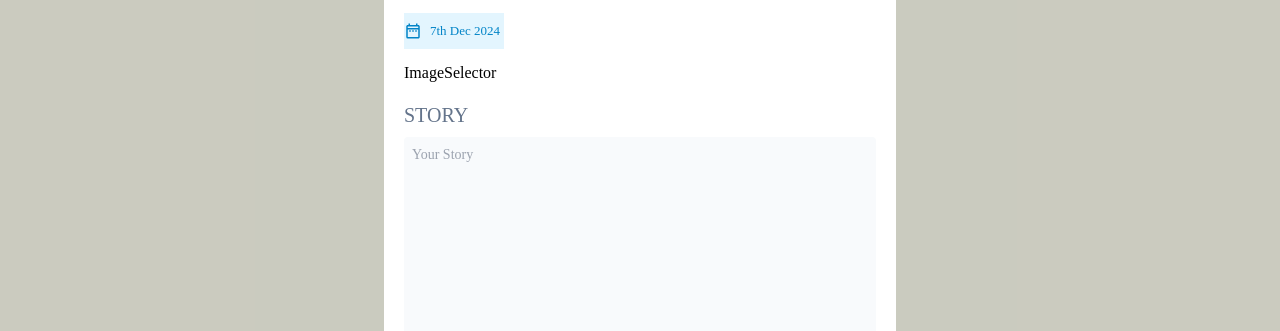
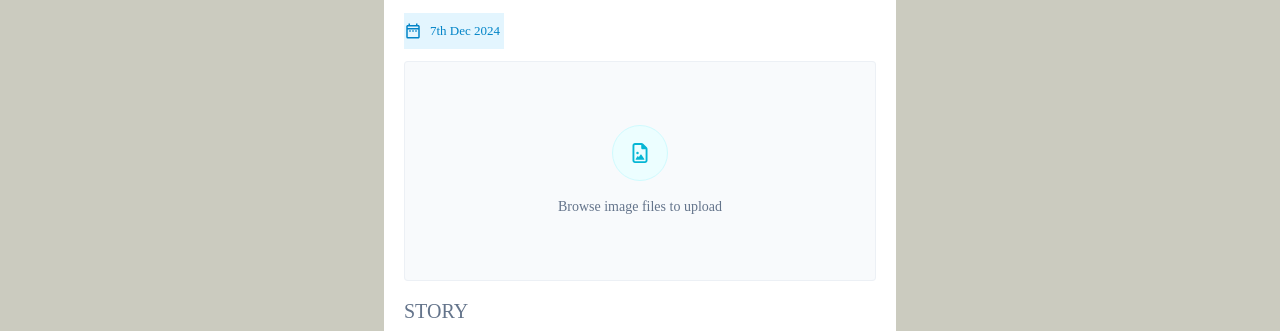
Before and after one commit to kv13b/TravelStory, a React (Vite) app in the folder frontend/my-travel-app/: page /dashboard in a window 1280 px wide. Both pictures are taken after a click on the button 1208 px from the left and 728 px from the top of the page. Shown: the part 201-532 px from the top of the page. Built offline with nearby package versions, Linux system fonts and the light colour scheme; no server answers.

Commit message:
added image component

```diff
--- a/frontend/my-travel-app/src/component/input/ImageSelector.jsx
+++ b/frontend/my-travel-app/src/component/input/ImageSelector.jsx
@@ -1,5 +1,34 @@
+import { useRef, useState } from "react";
+import { FaRegFileImage } from "react-icons/fa6";
+
 const ImageSelector = ({ image, setimage }) => {
-  return <div>ImageSelector</div>;
+  const InputRef = useRef(null);
+  const [previewUrl, setPreviewUrl] = useState(null);
+
+  const handleImageChange = () => {};
+  const onchooseFile = () => {
+    InputRef.current.click();
+  };
+  return (
+    <div>
+      <input
+        type="file"
+        accept="image/*"
+        ref={InputRef}
+        onChange={handleImageChange}
+        className="hidden"
+      />
+      <button
+        className="w-full h-[220px] flex flex-col items-center justify-center gap-4 bg-slate-50 rounded border border-slate-200/50 "
+        onClick={() => onchooseFile()}
+      >
+        <div className="w-14 h-14 flex items-center justify-center bg-cyan-50 rounded-full border border-cyan-100">
+          <FaRegFileImage className="text-xl text-cyan-500" />
+        </div>
+        <p className="text-sm text-slate-500">Browse image files to upload</p>
+      </button>
+    </div>
+  );
 };
 
 export default ImageSelector;
```
